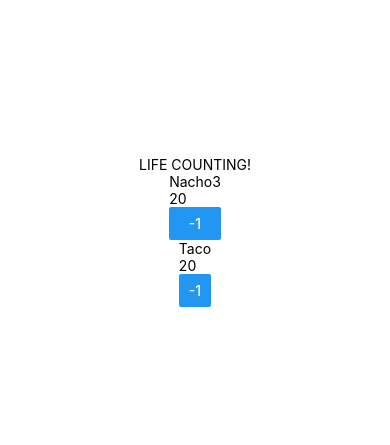
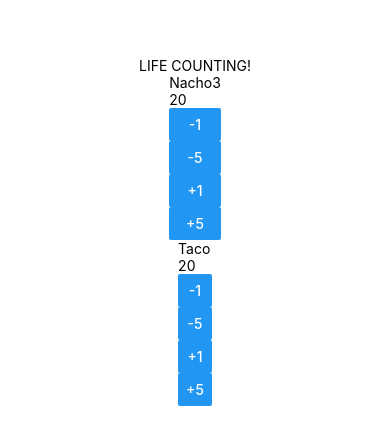
Before and after one commit to mcgrue/magicthing-native, a React Native app: screen / in a window 390 px wide. Shown: the part 191-636 px from the top of the page. Built offline with nearby package versions, Linux system fonts and the light colour scheme.

Commit message:
A player can add or remove life

```diff
--- /dev/null
+++ b/app/components/LifeChangeButton.js
@@ -0,0 +1,27 @@
+import React from "react";
+import PropTypes from "prop-types";
+
+import { Button } from "react-native";
+
+class LifeChangeButton extends React.Component {
+  handleChange = evt => {
+    const delta = parseInt(this.props.amount);
+
+    this.props.updateLifeTotal(this.props.playerKey, delta);
+  };
+
+  render() {
+    const amt = this.props.amount;
+    const title = "" + (amt >= 0 ? "+" + amt : amt);
+
+    return <Button title={title} onPress={this.handleChange} />;
+  }
+}
+
+LifeChangeButton.propTypes = {
+  amount: PropTypes.number.isRequired,
+  playerKey: PropTypes.string.isRequired,
+  updateLifeTotal: PropTypes.func.isRequired
+};
+
+export default LifeChangeButton;
--- a/app/components/PlayerBox.js
+++ b/app/components/PlayerBox.js
@@ -5,19 +5,37 @@ import { Text, View, Button } from "react-native";
 
 import PlayerName from "./PlayerName";
 import LifeTotal from "./LifeTotal";
+import LifeChangeButton from "./LifeChangeButton";
 
 class PlayerBox extends React.Component {
   render() {
-    const self = this;
-    const handleChange = evt => {
-      self.props.updateLifeTotal(self.props.index, -1);
-    };
-
     return (
       <View>
         <PlayerName name={this.props.player.name} />
         <LifeTotal life={this.props.player.life} />
-        <Button title="-1" onPress={handleChange} />
+        <LifeChangeButton
+          amount={-1}
+          updateLifeTotal={this.props.updateLifeTotal}
+          playerKey={this.props.index}
+        />
+
+        <LifeChangeButton
+          amount={-5}
+          updateLifeTotal={this.props.updateLifeTotal}
+          playerKey={this.props.index}
+        />
+
+        <LifeChangeButton
+          amount={+1}
+          updateLifeTotal={this.props.updateLifeTotal}
+          playerKey={this.props.index}
+        />
+
+        <LifeChangeButton
+          amount={+5}
+          updateLifeTotal={this.props.updateLifeTotal}
+          playerKey={this.props.index}
+        />
       </View>
     );
   }
```
